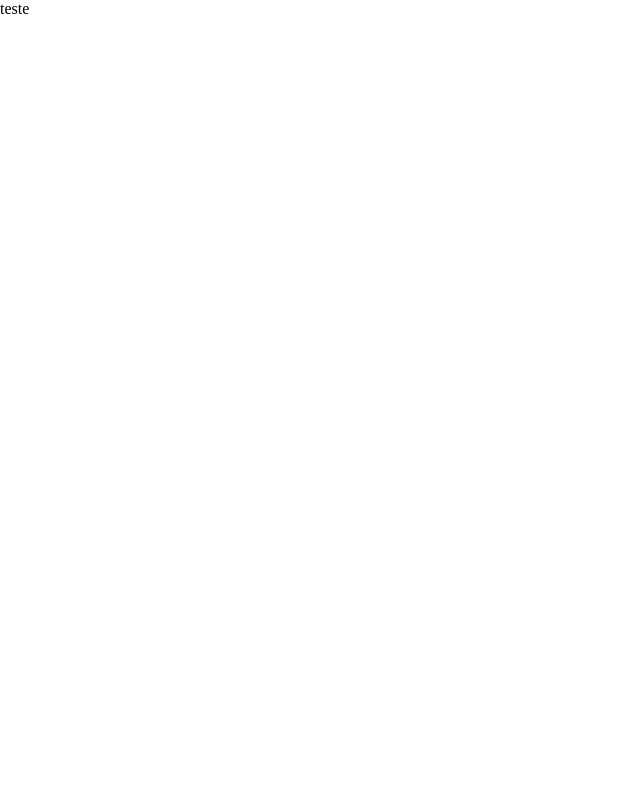
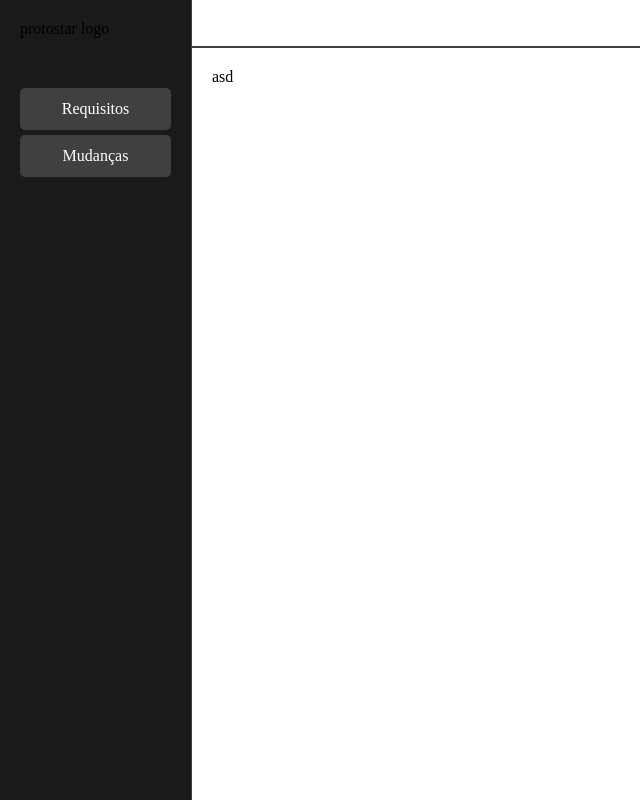
Before and after one commit to Alec-NK/protostar, a React (Create React App) app: page / in a window 1280 px wide. Shown: the whole page, without its empty margins (0-640 px from the left). Built offline with nearby package versions, Linux system fonts and the light colour scheme.

Commit message:
feat: estrutura do site

```diff
--- a/src/App.tsx
+++ b/src/App.tsx
@@ -1,11 +1,19 @@
+import { BrowserRouter } from "react-router-dom";
+import DefaultLayout from "./pages/_layouts/default";
+import IndexRoutes from "./routes";
+
 import GlobalStyle from "./styles/global";
 
 function App() {
   return (
-    <div className="App">
-      teste
-      <GlobalStyle />
-    </div>
+    <>
+      <BrowserRouter>
+        <DefaultLayout>
+          <IndexRoutes />
+        </DefaultLayout>
+        <GlobalStyle />
+      </BrowserRouter>
+    </>
   );
 }
 
--- /dev/null
+++ b/src/components/Header/index.tsx
@@ -0,0 +1,9 @@
+import { Link, NavLink } from "react-router-dom";
+
+import { Container } from "./styles";
+
+const Header = () => {
+  return <Container></Container>;
+};
+
+export default Header;
--- /dev/null
+++ b/src/components/Header/styles.ts
@@ -0,0 +1,9 @@
+import styled from "styled-components";
+
+export const Container = styled.div`
+  display: flex;
+  flex-direction: row;
+  grid-area: header;
+  width: 100%;
+  border-bottom: solid 2px #404040;
+`;
--- a/src/components/Sidebar/index.tsx
+++ b/src/components/Sidebar/index.tsx
@@ -1,11 +1,33 @@
-import { Router, Link } from "react-router-dom";
+import { NavLink } from "react-router-dom";
+
+import { Container, SideItems } from "./styles";
 
 const Sidebar = () => {
-  return (
-    <div>
-      <Link to="/requirements">Requisitos</Link>
-    </div>
-  );
+    const menuItems = [
+        {
+            path: "/",
+            name: "Requisitos",
+            icon: "",
+        },
+        {
+            path: "/mudanças",
+            name: "Mudanças",
+            icon: "",
+        },
+    ];
+
+    return (
+        <Container>
+            <div className="logo">protostar logo</div>
+            {menuItems.map((item, index) => (
+                <SideItems>
+                    <NavLink to={item.path} key={index} className="link">
+                        <div className="link_text">{item.name}</div>
+                    </NavLink>
+                </SideItems>
+            ))}
+        </Container>
+    );
 };
 
 export default Sidebar;
--- a/src/components/Sidebar/styles.ts
+++ b/src/components/Sidebar/styles.ts
@@ -1,6 +1,28 @@
 import styled from "styled-components";
 
 export const Container = styled.div`
-  width: 20%;
-  background-color: black;
+    grid-area: sidebar;
+    background-color: #1a1a1a;
+    border-right: solid 1px #404040;
+    padding: 20px;
+
+    .logo {
+        margin-bottom: 50px;
+    }
 `;
+
+export const SideItems = styled.div`
+    div {
+        width: 100%;
+        margin-bottom: 5px;
+        padding: 12px;
+        border-radius: 5px;
+        text-align: center;
+        background-color: #404040;
+        color: white;
+    }
+
+    a {
+        text-decoration: none;
+    }
+`;
--- a/src/pages/_layouts/default/index.tsx
+++ b/src/pages/_layouts/default/index.tsx
@@ -1,3 +1,4 @@
+import Header from "../../../components/Header";
 import Sidebar from "../../../components/Sidebar";
 
 import { Container } from "./styles";
@@ -9,13 +10,9 @@ type LayoutProps = {
 const DefaultLayout = ({ children }: LayoutProps) => {
     return (
         <Container>
-      <div className="body">
             <Sidebar />
-        <div className="main">
-          <div>header</div>
+            <Header />
             <div className="content">{children}</div>
-        </div>
-      </div>
         </Container>
     );
 };
--- a/src/pages/_layouts/default/styles.ts
+++ b/src/pages/_layouts/default/styles.ts
@@ -1,14 +1,19 @@
 import styled from "styled-components";
 
 export const Container = styled.div`
-  .body {
-    display: flex;
-    flex-direction: row;
-    width: 100%;
-  }
+  display: grid;
+  grid-template-columns: auto 85%;
+  grid-template-rows: 6% auto;
+  grid-template-areas:
+    "sidebar header"
+    "sidebar content";
+  width: 100vw;
+  height: 100vh;
 
-  .main {
+  .content {
     display: flex;
     flex-direction: column;
+    grid-area: content;
+    padding: 20px;
   }
 `;
--- /dev/null
+++ b/src/routes/index.tsx
@@ -0,0 +1,13 @@
+import { Route, Routes } from "react-router-dom";
+
+import Requirements from "../pages/Requirements";
+import Changes from "../pages/Changes";
+
+const IndexRoutes = () => (
+  <Routes>
+    <Route path="/" element={<Requirements />} />
+    <Route path="/mudanças" element={<Changes />} />
+  </Routes>
+);
+
+export default IndexRoutes;
```
Lines whose indentation alone changed are shown as unchanged.
